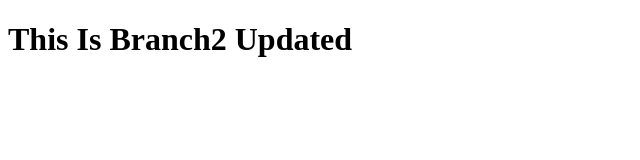
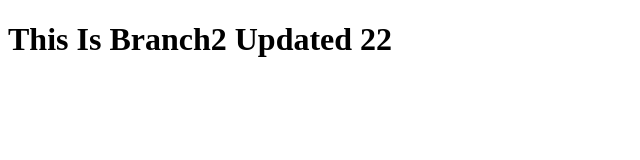
Before and after one commit to YazanTechCampus/Techcampus, a plain HTML site: page Index2.html in a window 1280 px wide. Shown: the full height of the page, 0-640 px from the left. Drawn offline with Linux system fonts and the light colour scheme.

Commit message:
Update Index2.html

```diff
--- a/Index2.html
+++ b/Index2.html
@@ -4,6 +4,6 @@
 	<title>PythonBootCamp</title>
 </head>
 <body>
- <h1>This Is Branch2 Updated</h1>
+ <h1>This Is Branch2 Updated 22</h1>
 </body>
 </html>
```
